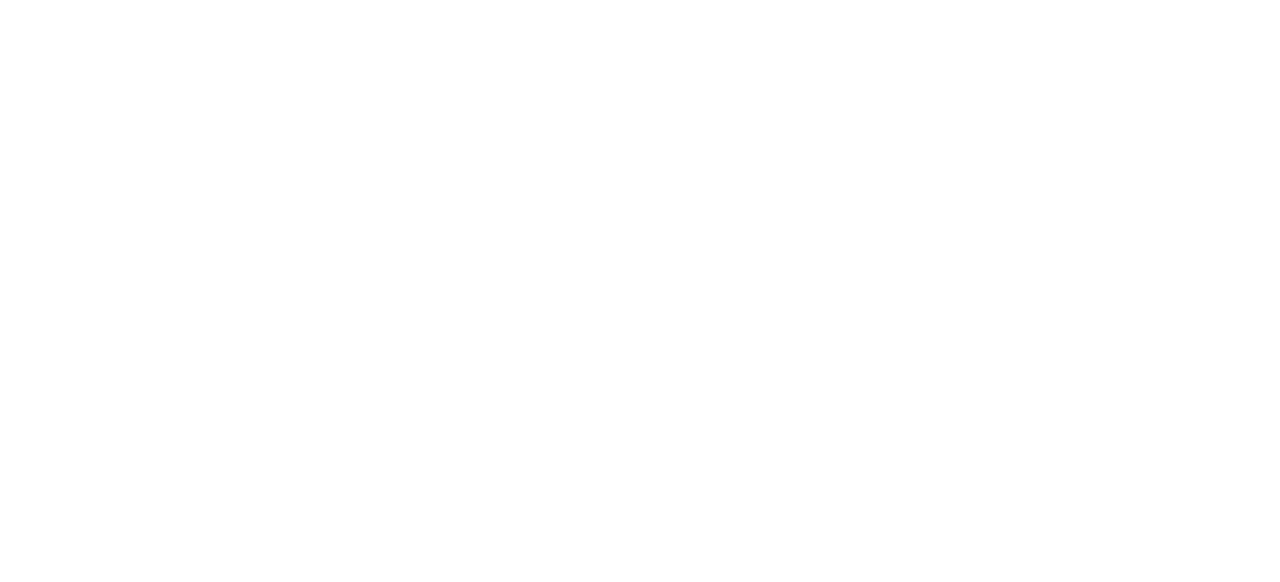
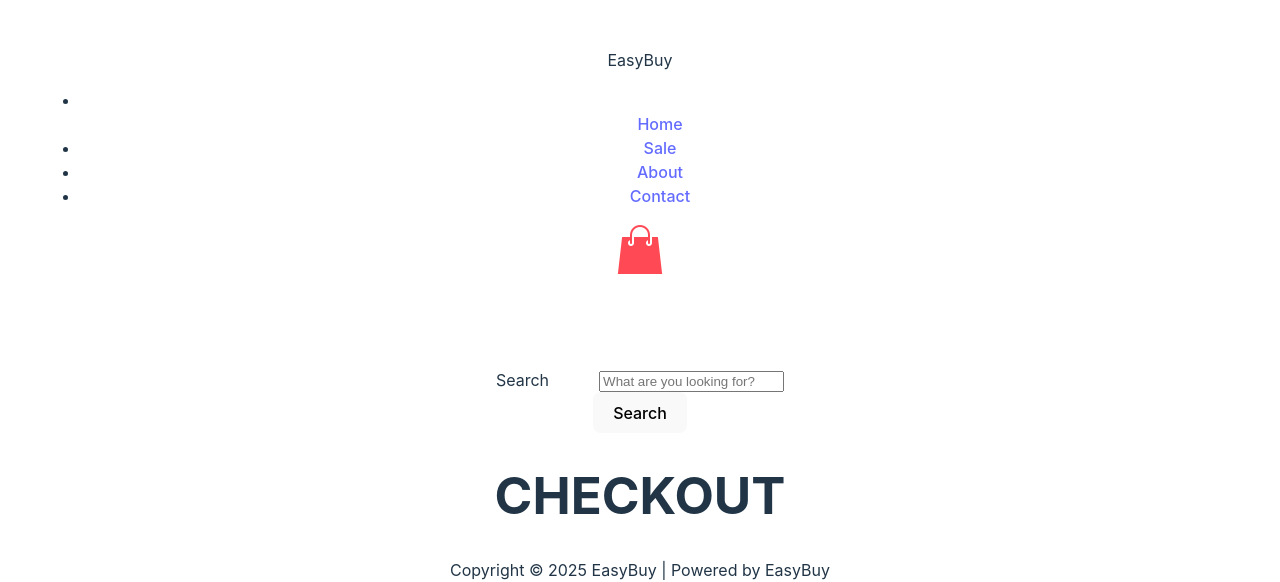
Before and after one commit to lem31/mystore, a React (Vite) app in the folder my-store-app/: page /Checkout in a window 1280 px wide. Before the commit this address had no page. Shown: the top 582 px of the page. Built offline with nearby package versions, Linux system fonts and the light colour scheme.

Commit message:
created Checkout Page component and proceed to checkout button component

```diff
--- a/my-store-app/src/Components/Cart/Cart.jsx
+++ b/my-store-app/src/Components/Cart/Cart.jsx
@@ -3,6 +3,7 @@ import useMyStore from '../Store/zustand_store';
 import {useEffect} from 'react';
 import CartProductCard from './cart_product_card';
 import CartTotalBox from './cart_total_box';
+
 
 
 
--- a/my-store-app/src/Components/Cart/cart_total_box.jsx
+++ b/my-store-app/src/Components/Cart/cart_total_box.jsx
@@ -1,7 +1,7 @@
 import React from 'react';
 import useMyStore from '../Store/zustand_store';
 
-
+import ProceedToCheckoutButton from '../Checkout/proceed_to_checkout_button';
 
 const CartTotalBox = () => {
 
@@ -16,6 +16,7 @@ const CartTotalBox = () => {
           {cartTotal}
         </span>
 
+    <ProceedToCheckoutButton />
         </>
       )}
 
--- a/my-store-app/src/Components/Cart/display_product_subtotal.jsx
+++ b/my-store-app/src/Components/Cart/display_product_subtotal.jsx
@@ -2,9 +2,7 @@ import React, { useEffect, useState } from 'react';
 import useMyStore from '../Store/zustand_store';
 
 
-const calculateSubtotal = (product) => {
-  return product.reduce((total, product) => total + specificProductTotal(product), 0);
-};
+
 
 const DisplayProductSubtotal = ({ product }) => {
   const [subtotal, setSubtotal] = useState(0);
--- /dev/null
+++ b/my-store-app/src/Components/Checkout/proceed_to_checkout_button.jsx
@@ -0,0 +1,14 @@
+import {useNavigate} from 'react-router-dom';
+import React, { useCallback} from 'react';
+
+function ProceedToCheckoutButton(){
+  const navigate = useNavigate();
+  const handleClick = useCallback(() => {
+    navigate(`/Checkout`);
+  }, [navigate]);
+  return(
+    <button onClick={handleClick}>PROCEED TO CHECKOUT</button>
+  );
+}
+
+export default ProceedToCheckoutButton;
--- /dev/null
+++ b/my-store-app/src/Components/Pages/Checkout/Checkout_Page.jsx
@@ -0,0 +1,12 @@
+import React from 'react';
+
+
+function CheckoutPage() {
+  return (
+    <div>
+      <h1>CHECKOUT</h1>
+    </div>
+  );
+};
+
+export default CheckoutPage;
--- a/my-store-app/src/Components/Pages/MyCart/MyCart.jsx
+++ b/my-store-app/src/Components/Pages/MyCart/MyCart.jsx
@@ -1,10 +1,12 @@
 import Cart from '../../Cart/cart';
+
 
 
 function MyCart(){
   return(
     <>
 <Cart/>
+
 </>
   )
 };
--- a/my-store-app/src/Components/Router/Router.jsx
+++ b/my-store-app/src/Components/Router/Router.jsx
@@ -4,6 +4,7 @@ import Home from "../Pages/Home/Home";
 import Sale from "../Pages/Sale/Sale";
 import Product from "../Pages/Product/Product";
 import MyCart from '../Cart/cart';
+import CheckoutPage from "../Pages/Checkout/Checkout_Page";
 
 
 
@@ -16,6 +17,7 @@ function Router(){
       <Route path= "/Sale" element={<Sale/>}/>
       <Route path= "/Product/:id" element ={<Product/>}/>
       <Route path= "/MyCart" element ={<MyCart/>}/>
+      <Route path= "/Checkout" element ={<CheckoutPage/>}/>
       {/* <Route path= "/Sale" element={}/>
       <Route path= "/About" element={}/>
       <Route path= "/Contact" element ={}/>
```
Also changed, not shown: my-store-app/src/Components/Pages/Checkout/Checkout.jsx (deleted).
